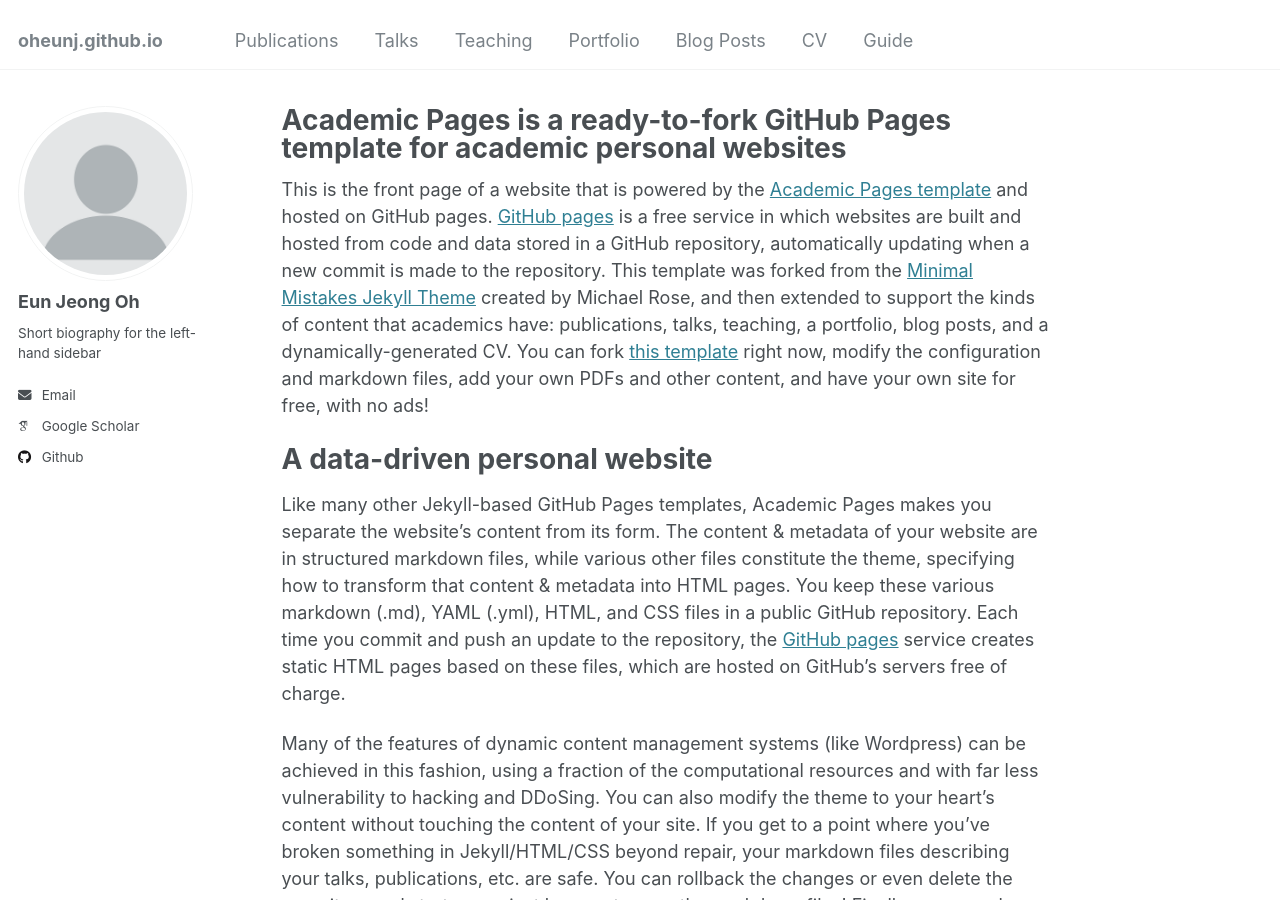
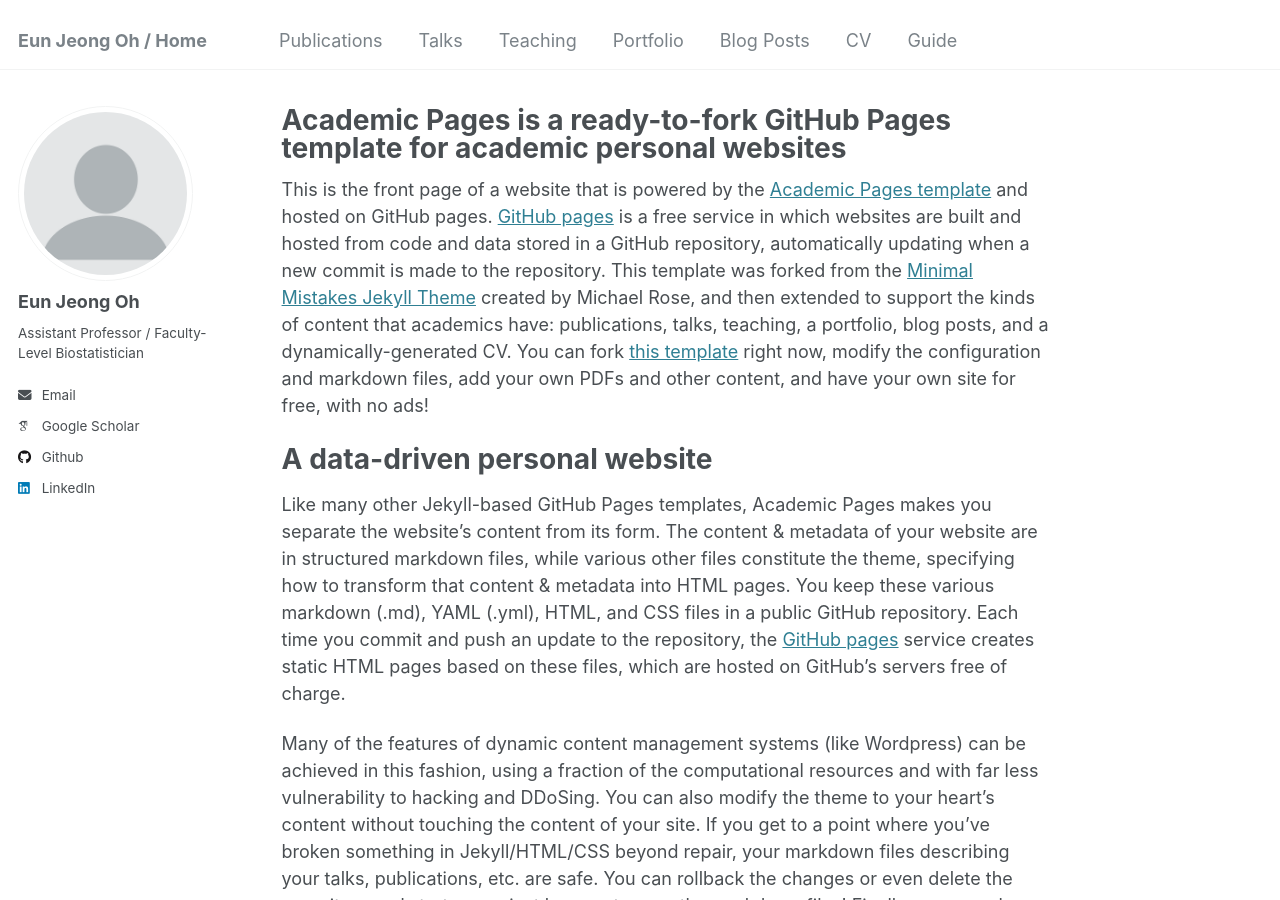
Before and after one commit to oheunj/oheunj.github.io, a Jekyll site: the page built from _pages/about.md, in a window 1280 px wide and 900 px high. Built offline with Jekyll 4.4.1, drawn with Linux system fonts in a browser that asks for light colours; some web fonts are replaced.

Commit message:
Update _config.yml

```diff
--- a/_config.yml
+++ b/_config.yml
@@ -8,7 +8,7 @@
 
 # Basic Site Settings
 locale                   : "en-US"
-title                    : # "Your Name / Site Title"
+title                    : "Eun Jeong Oh / Home"
 title_separator          : "-"
 name                     : &name "Eun Jeong Oh"
 description              : &description "personal description"
@@ -24,15 +24,15 @@
   avatar           : "profile.png"
   name             : "Eun Jeong Oh"
   pronouns         : # example: "she/her"
-  bio              : "Short biography for the left-hand sidebar"
+  bio              : "Assistant Professor / Faculty-Level Biostatistician"
   location         : # "New York City"
   employer         : # "Red Brick University"
   uri              : # URL
-  email            : "none@example.org"
+  email            : "eoh2@northwell.edu"
 
   # Academic websites
   arxiv            : # URL - Update with the correct link to your profile
-  googlescholar    : "https://scholar.google.com/citations?user=PS_CX0AAAAAJ"
+  googlescholar    : "https://scholar.google.com/citations?user=zpclPhcAAAAJ&hl=en"
   impactstory      : # URL
   orcid            : # "http://orcid.org/yourorcidurl"
   semantic         : # URL
@@ -44,7 +44,7 @@
   bitbucket        : # Username - Update with your username on the site
   codepen          : # Username
   dribbble         : # Username
-  github           : "academicpages"
+  github           : "oheunj"
   kaggle           : # Username
   stackoverflow    : # User number or user number and name (i.e., use "1" or "1/jeff-atwood")
 
@@ -58,7 +58,7 @@
   keybase          : # Username
   instagram        : # Username
   lastfm           : # Username
-  linkedin         : # Username
+  linkedin         : eunjeongoh
   mastodon         : # URL
   medium           : # URL
   pinterest        : # Username
```
